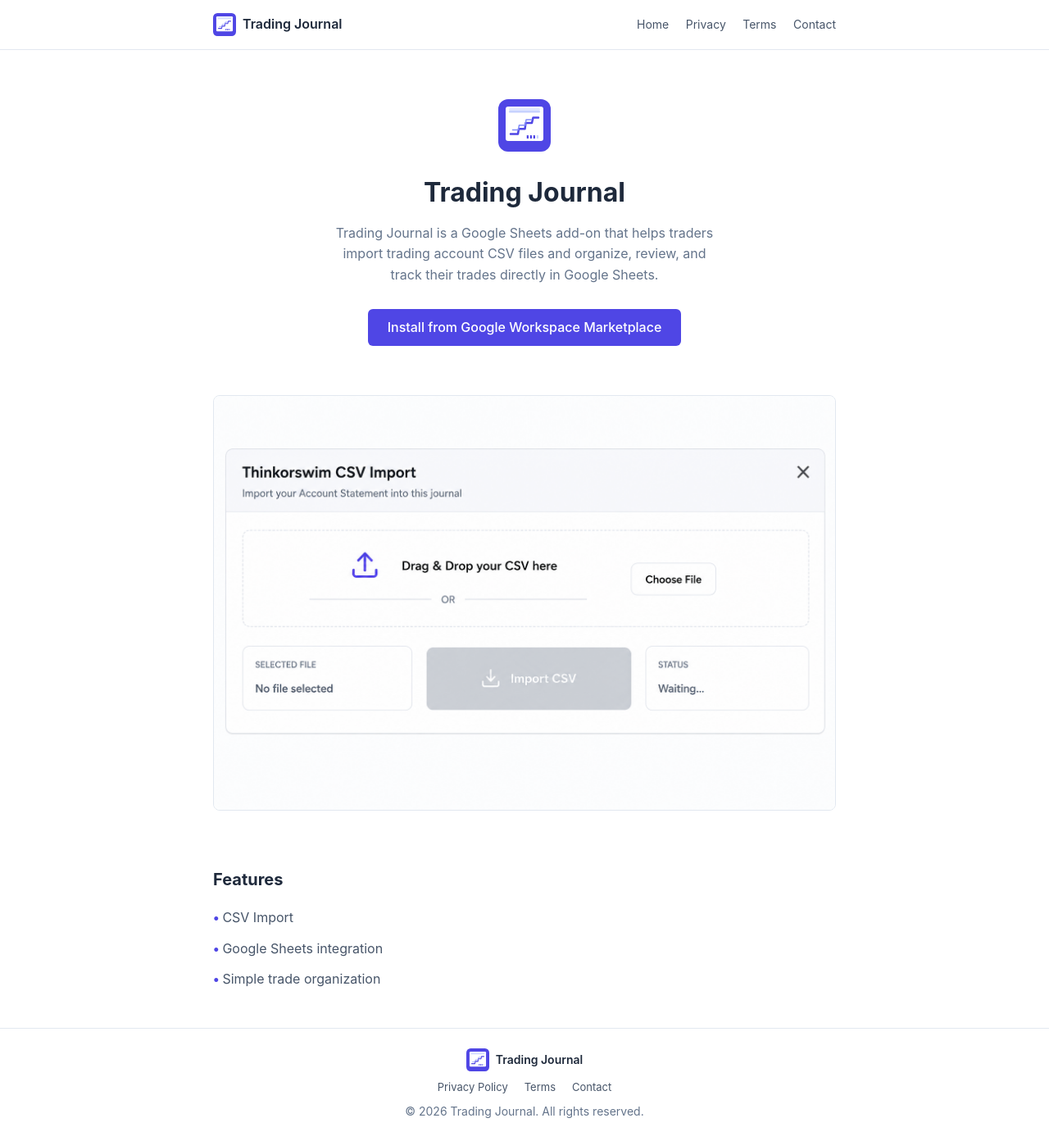
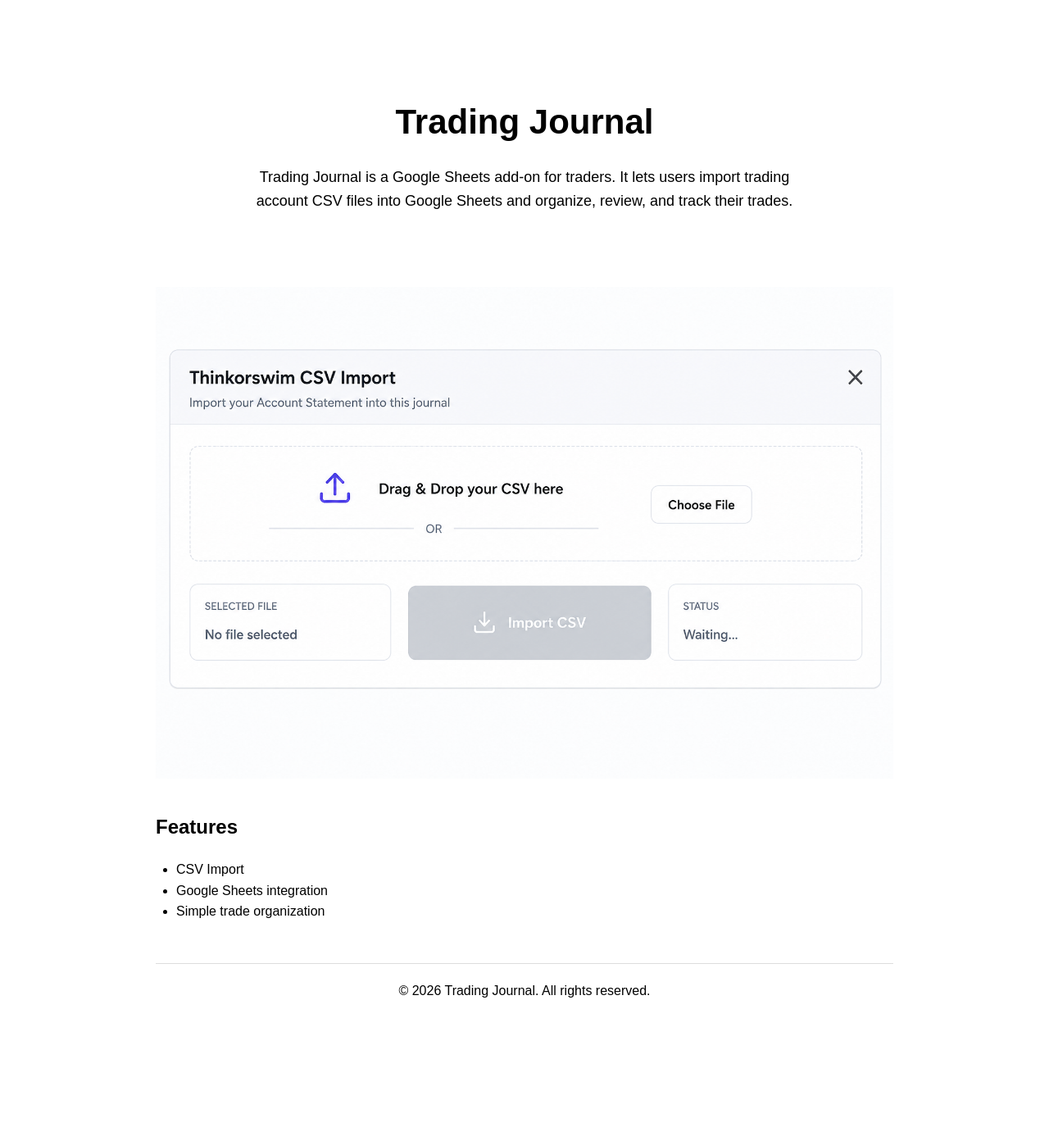
Before and after one commit to samscripter/tradingjournalappscript, a plain HTML site: page index.html in a window 1280 px wide. Shown: the whole page at 82% size. After the commit the page ends 1261 px from the top, so only its background shows below. Drawn offline with Linux system fonts and the light colour scheme.

Commit message:
Initial commit

```diff
--- a/index.html
+++ b/index.html
@@ -3,41 +3,80 @@
 <head>
   <meta charset="UTF-8">
   <meta name="viewport" content="width=device-width, initial-scale=1.0">
-  <meta name="google-site-verification" content="eL1I7CXtEPGwjUUlIbJID39X3HVKyGMa-VBXnorSu9c" />
+
   <title>Trading Journal</title>
-  <meta name="description" content="A simple trading journal add-on for Google Sheets. Import your trading account CSV and organize your trades directly inside Google Sheets.">
-  <link rel="icon" type="image/svg+xml" href="assets/icon.svg">
-  <link rel="stylesheet" href="assets/style.css">
+
+  <meta name="description" content="Trading Journal is a Google Sheets add-on for traders that helps users import trading account CSV files and organize, review, and track their trades.">
+
+  <meta name="google-site-verification" content="eL1I7CXtEPGwjUUlIbJID39X3HVKyGMa-VBXnorSu9c">
+
+  <style>
+    body {
+      font-family: Arial, sans-serif;
+      max-width: 900px;
+      margin: 0 auto;
+      padding: 40px 20px;
+      line-height: 1.6;
+    }
+
+    h1 {
+      font-size: 42px;
+      margin-bottom: 10px;
+    }
+
+    h2 {
+      margin-top: 40px;
+    }
+
+    .hero {
+      text-align: center;
+      padding: 40px 0;
+    }
+
+    .hero p {
+      max-width: 700px;
+      margin: 20px auto;
+      font-size: 18px;
+    }
+
+    .screenshot img {
+      max-width: 100%;
+      height: auto;
+      display: block;
+      margin: 30px auto;
+    }
+
+    .features ul {
+      padding-left: 25px;
+    }
+
+    footer {
+      margin-top: 50px;
+      padding-top: 20px;
+      border-top: 1px solid #ddd;
+      text-align: center;
+    }
+  </style>
 </head>
+
 <body>
-  <header>
-    <div class="container">
-      <a class="brand" href="index.html">
-        <img src="assets/icon.svg" alt="Trading Journal icon">
-        Trading Journal
-      </a>
-      <nav>
-        <a href="index.html">Home</a>
-        <a href="privacy.html">Privacy</a>
-        <a href="terms.html">Terms</a>
-        <a href="contact.html">Contact</a>
-      </nav>
-    </div>
-  </header>
 
-  <main>
   <section class="hero">
     <div class="container">
-        <img src="assets/icon.svg" alt="Trading Journal icon">
       <h1>Trading Journal</h1>
-        <p>Trading Journal is a Google Sheets add-on that helps traders import trading account CSV files and organize, review, and track their trades directly in Google Sheets.</p>
-        <a class="btn" href="https://workspace.google.com/marketplace/" target="_blank" rel="noopener">Install from Google Workspace Marketplace</a>
+
+      <p>
+        Trading Journal is a Google Sheets add-on for traders. It lets users
+        import trading account CSV files into Google Sheets and organize,
+        review, and track their trades.
+      </p>
     </div>
   </section>
 
   <section class="screenshot">
     <div class="container">
-        <img src="assets/screenshot.png" alt="Trading Journal add-on screenshot showing CSV import in Google Sheets">
+      <img src="assets/screenshot.png"
+           alt="Trading Journal add-on screenshot showing CSV import in Google Sheets">
     </div>
   </section>
 
@@ -51,21 +90,10 @@
       </ul>
     </div>
   </section>
-  </main>
 
   <footer>
-    <div class="container">
-      <div class="brand">
-        <img src="assets/icon.svg" alt="Trading Journal icon">
-        Trading Journal
-      </div>
-      <nav>
-        <a href="privacy.html">Privacy Policy</a>
-        <a href="terms.html">Terms</a>
-        <a href="contact.html">Contact</a>
-      </nav>
-      <p>&copy; 2026 Trading Journal. All rights reserved.</p>
-    </div>
+    © 2026 Trading Journal. All rights reserved.
   </footer>
+
 </body>
 </html>
```
Lines whose indentation alone changed are shown as unchanged.
